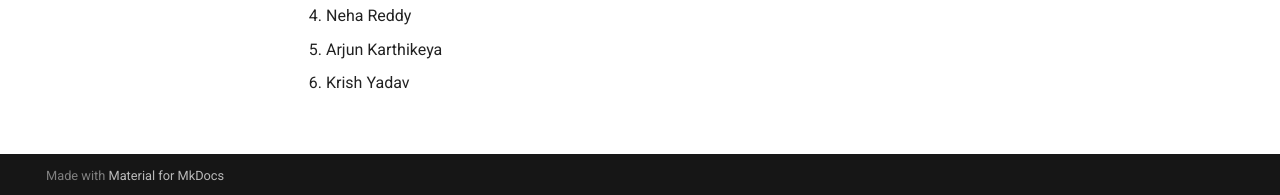
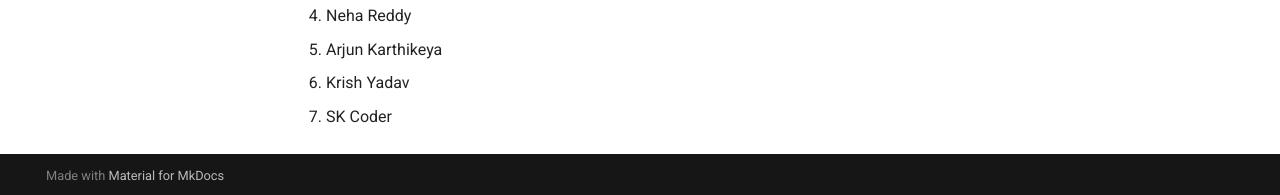
Before and after one commit to surajkr1/CSCT, an MkDocs documentation site: the page built from docs/committees/AI-in-LS.md, in a window 1280 px wide and 993 px high. Shown: the part 795-990 px from the top of the window. Built offline with MkDocs 1.6.1 and Material for MkDocs 9.7.7, drawn with Linux system fonts in a browser that asks for light colours.

Commit message:
added a member

```diff
--- a/docs/committees/AI-in-LS.md
+++ b/docs/committees/AI-in-LS.md
@@ -17,3 +17,4 @@ Darshan K
 4. Neha Reddy
 5. Arjun Karthikeya
 6. Krish Yadav
+7. SK Coder
```
